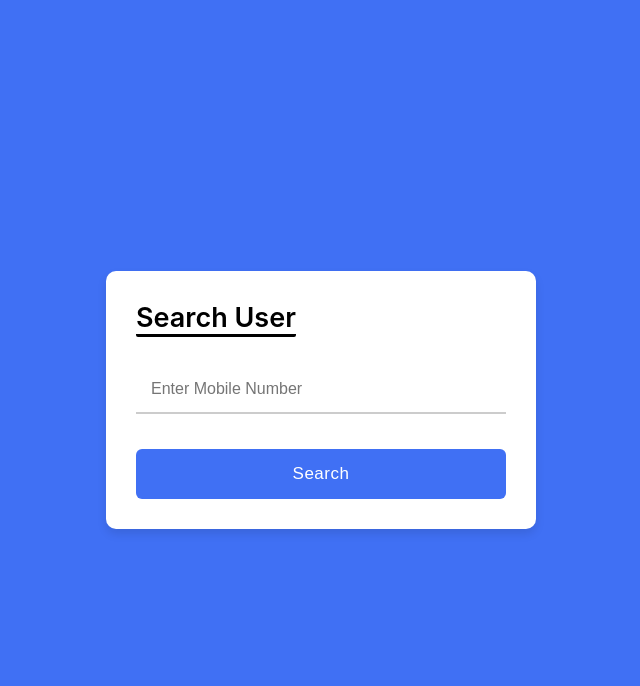
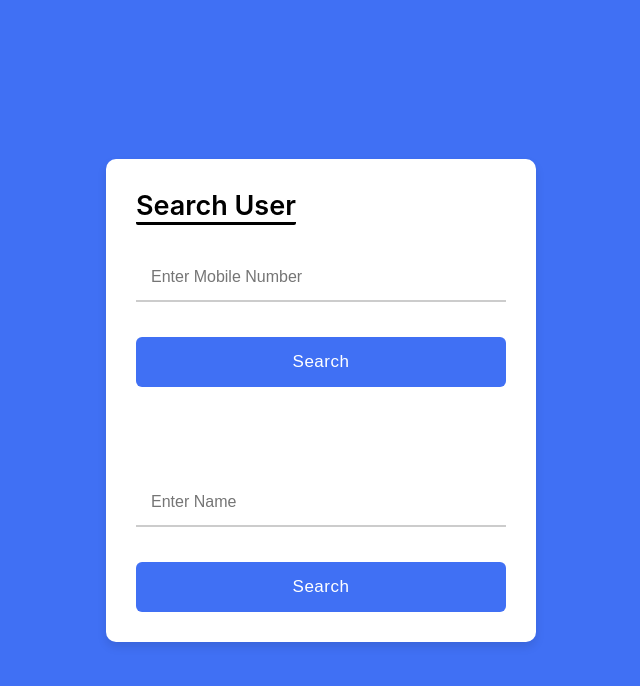
Before and after one commit to SinghJashanpreet/BankProject, a React (Create React App) app in the folder frontend/: page / in a window 1280 px wide. Shown: the top 686 px of the page, without its empty margins (319-959 px from the left). Built offline with nearby package versions, Linux system fonts and the light colour scheme.

Commit message:
Update Login.js

```diff
--- a/frontend/src/components/Login.js
+++ b/frontend/src/components/Login.js
@@ -5,6 +5,7 @@ import { useNavigate } from "react-router-dom";
 
 const Login = () => {
   const [mobileNumber, setMobileNumber] = useState("");
+  const [name, setName] = useState("");
   const [error, setError] = useState("");
   const navigate = useNavigate();
 
@@ -15,6 +16,7 @@ const Login = () => {
       // Call the backend API for login with the correct URL
       const response = await axios.post("https://bank-backend7.onrender.com/api/login", {
         mobileNumber,
+        name
       });
 
       if (response.status === 200) {
@@ -58,9 +60,145 @@ const Login = () => {
             </div>
           </form>
         </div>
+        <div className="form login">
+          {error && <p style={{ color: "red" }}>{error}</p>}
+          <form action="#">
+            <div className="input-field">
+              <input
+                type="text"
+                placeholder="Enter Name "
+                required
+                value={mobileNumber}
+                onChange={(e) => setName(e.target.value)}
+              />
+            </div>
+            <div className="input-field button">
+              <input type="button" value="Search" onClick={handleLogin} />
+            </div>
+          </form>
+        </div>
       </div>
     </div>
   );
 };
 
 export default Login;
+
+
+
+
+
+
+
+
+
+
+
+
+
+// import React, { useState } from "react";
+// import axios from "axios";
+// import "../css/Login.css";
+// import { useNavigate } from "react-router-dom";
+
+// const Login = () => {
+//   const [mobileNumber, setMobileNumber] = useState("");
+//   const [Tdate, setTdate] = useState("");
+//   const [error, setError] = useState("");
+//   const navigate = useNavigate();
+
+//   const handleLogin = async () => {
+//     setError("");
+
+//     try {
+//       // Call the backend API for login with the correct URL
+//       if (mobileNumber != "") {
+//         const response = await axios.post(
+//           "https://bank-backend7.onrender.com/api/login",
+//           {
+//             mobileNumber,
+//           }
+//         );
+
+//         if (response.status === 200) {
+//           // Login successful, navigate to the Borrow component
+//           navigate(`/borrow/${mobileNumber}`, {
+//             state: { user: response.data.user },
+//           });
+//         } else {
+//           // Login failed, display the error message
+//           setError(response.data.error);
+
+//           // If mobile number not found, navigate to the registration page
+//           if (response.status === 404) {
+//             navigate("/register");
+//           }
+//         }
+
+//       } else if (Tdate != "") {
+//         const response = await axios.post(
+//           "https://bank-backend7.onrender.com/api/login",
+//           {
+//             Tdate,
+//           }
+//         );
+
+//         if (response.status === 200) {
+//           // Login successful, navigate to the Borrow component
+//           navigate(`/borrow/${mobileNumber}`, {
+//             state: { user: response.data.user },
+//           });
+//         } else {
+//           // Login failed, display the error message
+//           setError(response.data.error);
+
+//           // If mobile number not found, navigate to the registration page
+//           if (response.status === 404) {
+//             navigate("/register");
+//           }
+//         }
+
+//       }
+//     } catch (error) {
+//       // Handle any other errors that may occur during login
+//       navigate("/register");
+//       console.error("Error during login:", error);
+//       setError("An error occurred during login");
+//     }
+//   };
+
+//   return (
+//     <div className="body">
+//       <div className="container">
+//         <div className="form login">
+//           <span className="title">Search User</span>
+//           {error && <p style={{ color: "red" }}>{error}</p>}
+//           <form action="#">
+//             <div className="input-field">
+//               <input
+//                 type="text"
+//                 placeholder="Enter Mobile Number"
+//                 value={mobileNumber}
+//                 onChange={(e) => setMobileNumber(e.target.value)}
+//               />
+//             </div>
+//             <h2 class="hr-lines">OR</h2>
+//             <div className="input-field">
+//               <input
+//                 type="date"
+//                 placeholder="Enter Termination Date (MM/DD/YYYY) "
+//                 value={Tdate}
+//                 onChange={(e) => setTdate(e.target.value)}
+//               />
+//             </div>
+//             <div className="input-field button">
+//               <input type="button" value="Search" onClick={handleLogin} />
+//             </div>
+//           </form>
+//         </div>
+//       </div>
+//     </div>
+//   );
+// };
+
+// export default Login;
```
